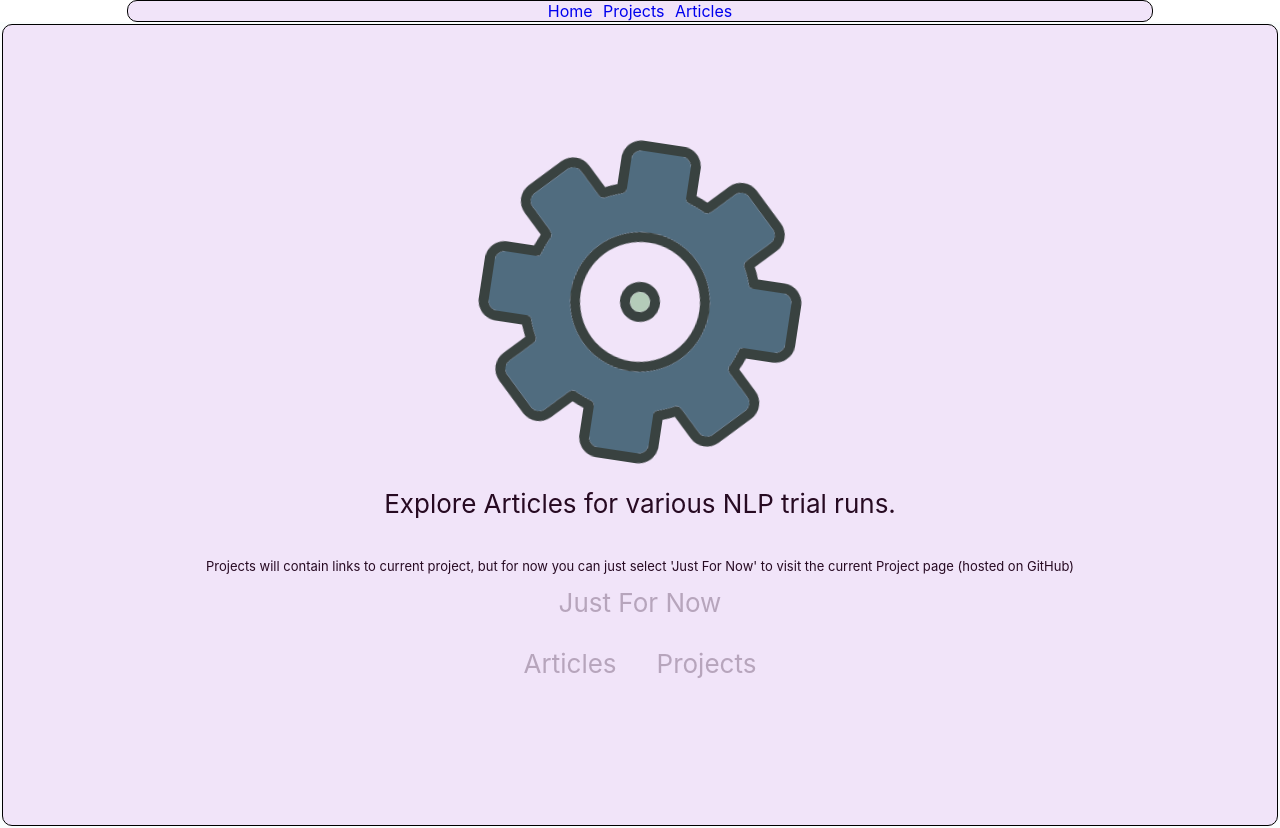
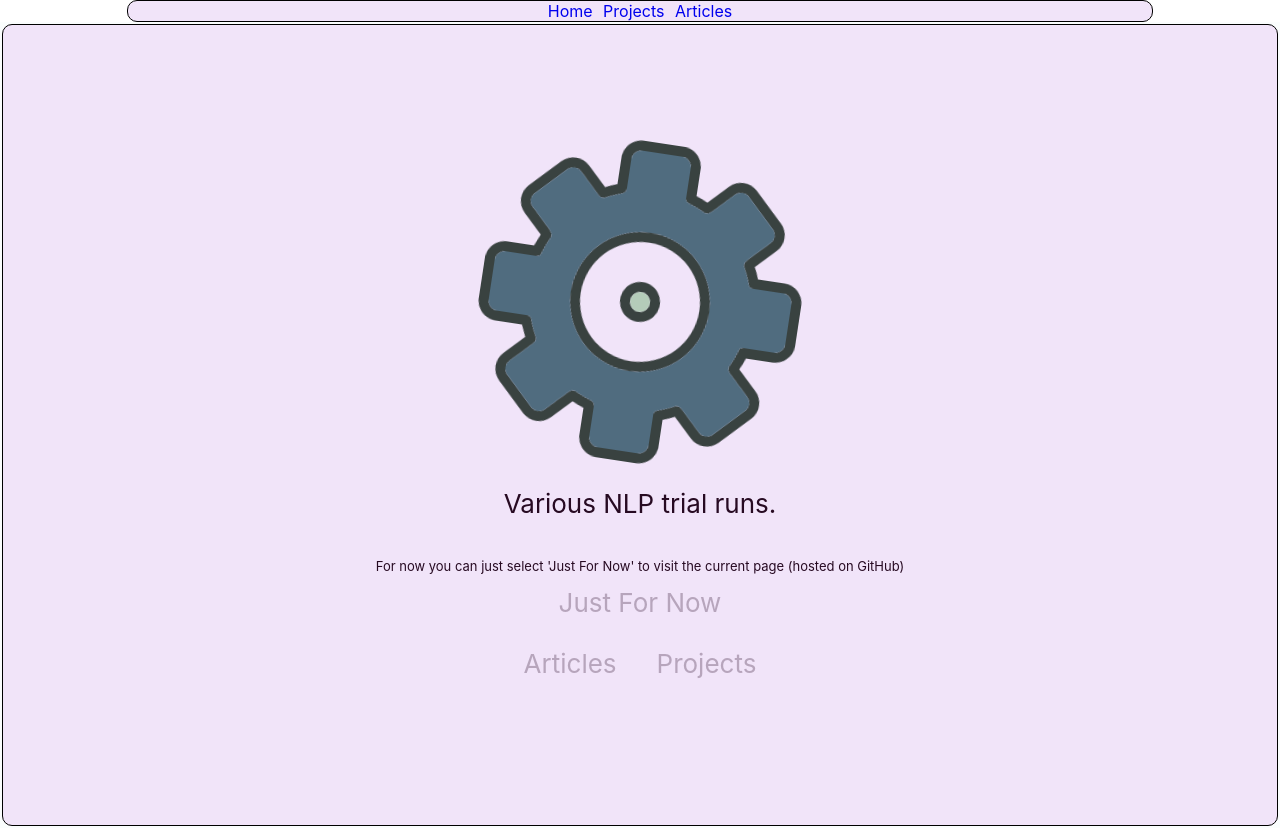
Before and after one commit to r4z4/azure-static, a React (Create React App) app: page / in a window 1280 px wide. Built offline with nearby package versions, Linux system fonts and the light colour scheme.

Commit message:
txt change

```diff
--- a/src/App.tsx
+++ b/src/App.tsx
@@ -8,9 +8,9 @@ function App() {
       <header className="App-header">
         <img src={gear} className="App-logo" alt="logo" />
         <p>
-          Explore Articles for various NLP trial runs.
+          Various NLP trial runs.
         </p>
-        <p className="subText">Projects will contain links to current project, but for now you can just select 'Just For Now' to visit the current Project page (hosted on GitHub)</p>
+        <p className="subText">For now you can just select 'Just For Now' to visit the current page (hosted on GitHub)</p>
         <a
           className="route-link"
           href="https://r4z4.github.io"
```
